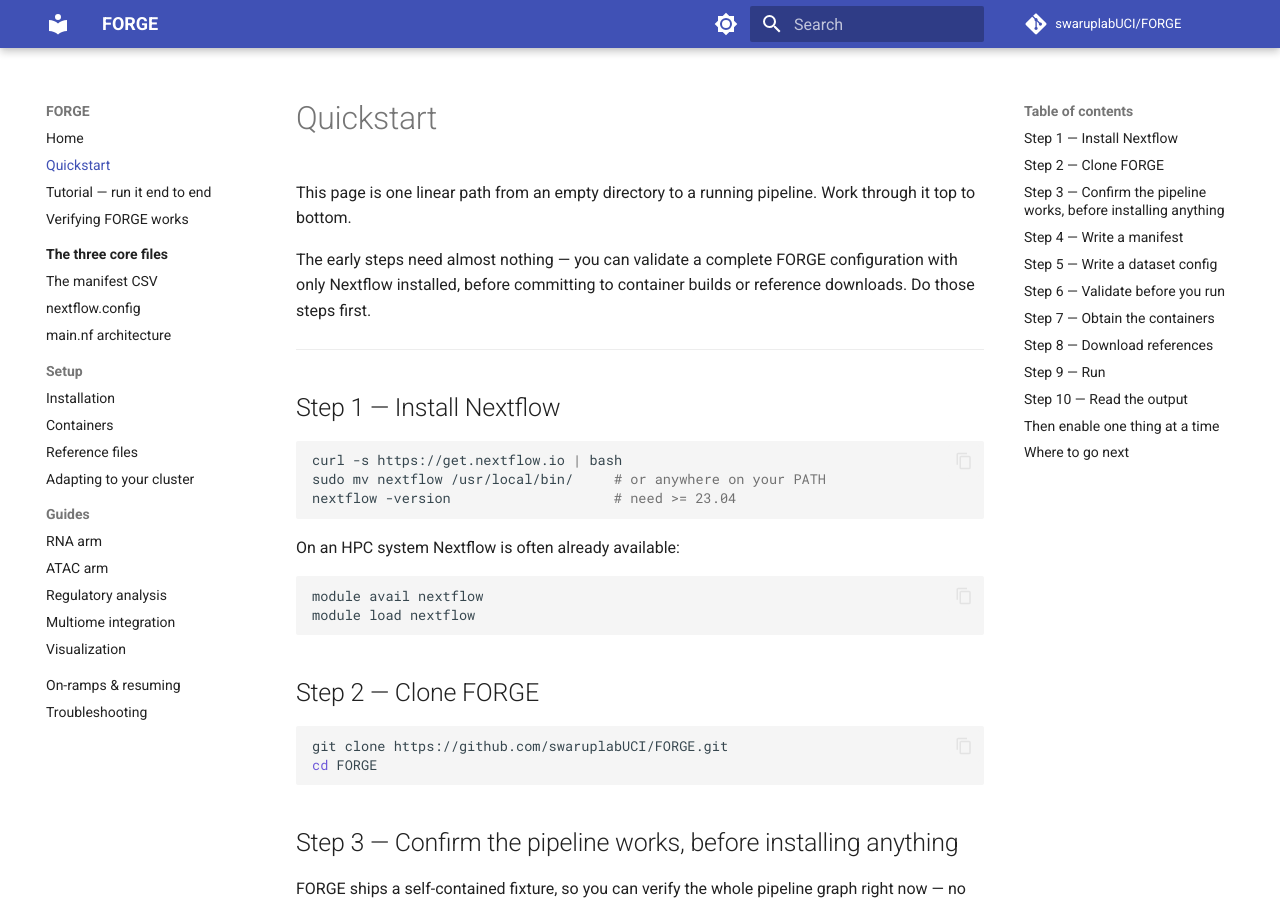
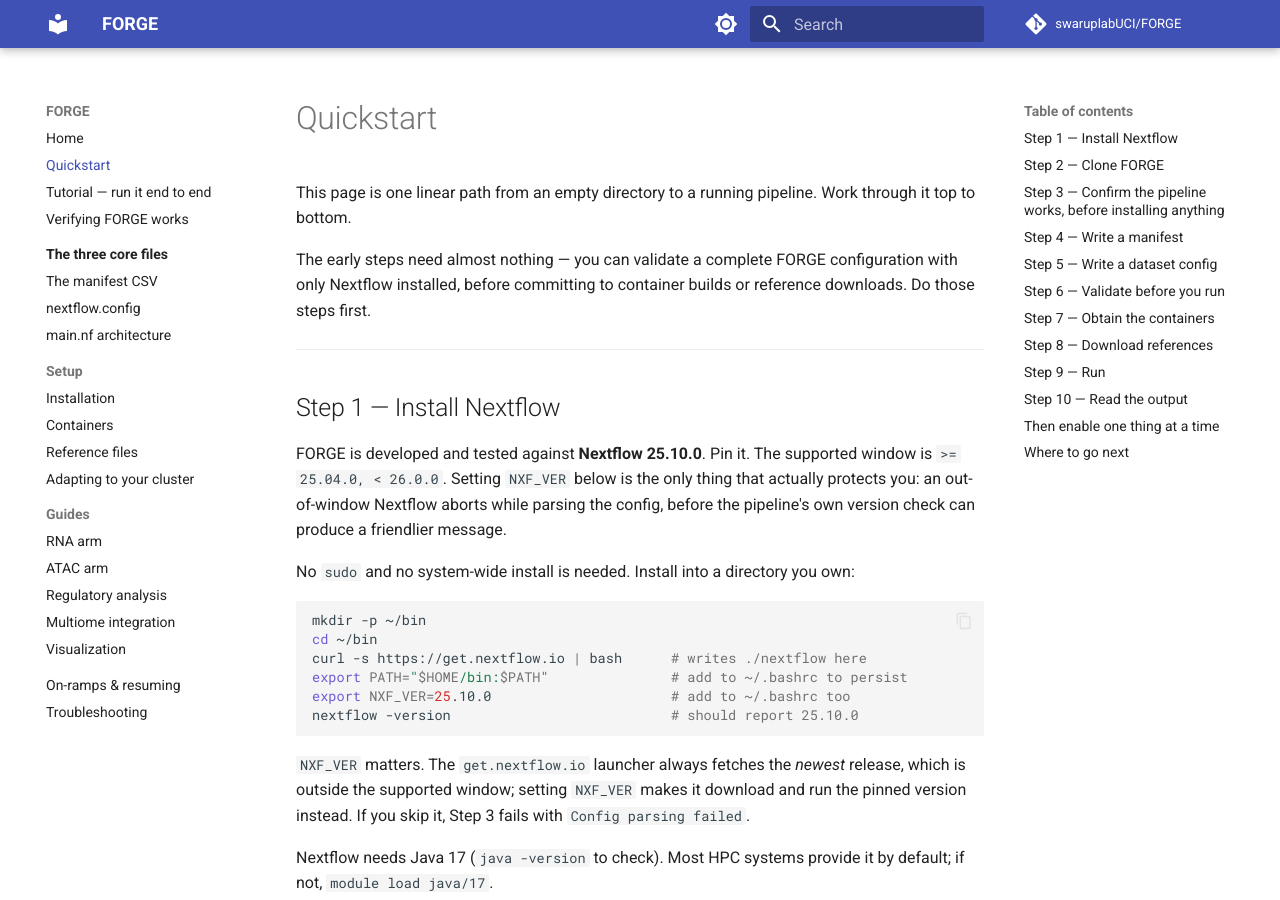
Before and after one commit to swaruplabUCI/FORGE, an MkDocs documentation site: the page built from docs/quickstart.md, in a window 1280 px wide and 900 px high. Built offline with MkDocs 1.6.1 and Material for MkDocs 9.7.7, drawn with Linux system fonts in a browser that asks for light colours; comment, search, counter and statistics services are not loaded; some of the changed text lies outside the part shown.

Commit message:
Pin Nextflow version and remove non-portable install instructions
A fresh clone could not complete the quickstart. `curl -s
https://get.nextflow.io | bash` installs the newest release (26.04.6),
whose stricter config parser rejects the top-level `if` dispatch on
params.resource_tier in nextflow.config, so Step 3 died with "Config
parsing failed". Only 25.04.x-25.10.x actually work: 24.10.5 and older
fail earlier still, on a main.nf compilation error.

- nextflow.config: add the missing manifest block, declaring
  nextflowVersion '!>=25.04.0,<26.0.0'. This is a backstop only -- both
  real failure modes abort before Nextflow evaluates the range, so the
  comment says so rather than implying it is a safety net.
- docs/quickstart.md: rewrite Step 1. Install to ~/bin instead of
  `sudo mv` to /usr/local/bin, which no cluster user can do; set
  NXF_VER=25.10.0, which is what actually enforces the version; note
  Java 17; replace the claim that HPC systems usually provide a
  nextflow module with a check-then-fallback (HPC3 has none).
- docs/setup/install.md: correct the Nextflow row (said 23.04 minimum,
  a version that has never worked), Java 11 -> 17, and a clone URL
  pointing at github.com/swaruplab/FORGE, which 404s.
- launch_tutorial.sh: drop the hardcoded /dfs7/swaruplab/lesolano/tools
  nextflow path, which only resolved for one developer. Search
  $FORGE_NEXTFLOW, then PATH, then ~/bin, ~/.local/bin and the repo
  root; pin NXF_VER; try apptainer as well as singularity; document
  the site-specific knobs in the --help header.

Verified on a scratch clone: version sweep across 23.04.5 through
26.04.6, plus the launcher's four resolution paths (found, ~/bin
discovery, FORGE_NEXTFLOW override, and not-found).

````diff
--- a/docs/quickstart.md
+++ b/docs/quickstart.md
@@ -11,18 +11,34 @@
 
 ## Step 1 — Install Nextflow
 
+FORGE is developed and tested against **Nextflow 25.10.0**. Pin it. The supported
+window is `>= 25.04.0, < 26.0.0`. Setting `NXF_VER` below is the only thing that
+actually protects you: an out-of-window Nextflow aborts while parsing the config,
+before the pipeline's own version check can produce a friendlier message.
+
+No `sudo` and no system-wide install is needed. Install into a directory you own:
+
 ```bash
-curl -s https://get.nextflow.io | bash
-sudo mv nextflow /usr/local/bin/     # or anywhere on your PATH
-nextflow -version                    # need >= 23.04
+mkdir -p ~/bin
+cd ~/bin
+curl -s https://get.nextflow.io | bash      # writes ./nextflow here
+export PATH="$HOME/bin:$PATH"               # add to ~/.bashrc to persist
+export NXF_VER=25.10.0                      # add to ~/.bashrc too
+nextflow -version                           # should report 25.10.0
 ```
 
-On an HPC system Nextflow is often already available:
+`NXF_VER` matters. The `get.nextflow.io` launcher always fetches the *newest*
+release, which is outside the supported window; setting `NXF_VER` makes it
+download and run the pinned version instead. If you skip it, Step 3 fails with
+`Config parsing failed`.
 
-```bash
-module avail nextflow
-module load nextflow
-```
+Nextflow needs Java 17 (`java -version` to check). Most HPC systems provide it by
+default; if not, `module load java/17`.
+
+> **HPC note:** many clusters have no `nextflow` module — UC Irvine's HPC3, for
+> example, provides `singularity` and `java` but not `nextflow`. Check with
+> `module avail nextflow`, and if there is no hit, use the user-directory install
+> above. It needs no administrator involvement.
 
 ## Step 2 — Clone FORGE
 
````
Also changed, not shown: docs/setup/install.md (+3 -3 lines), 2 other files.
